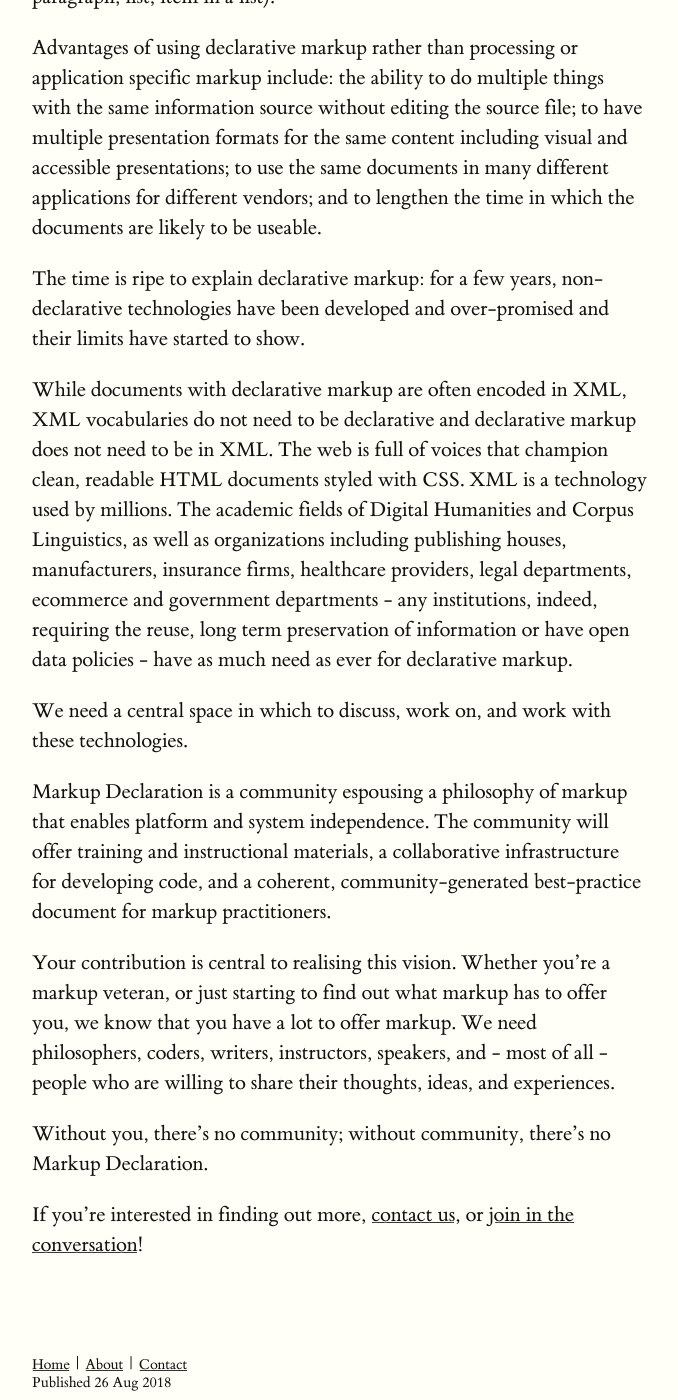
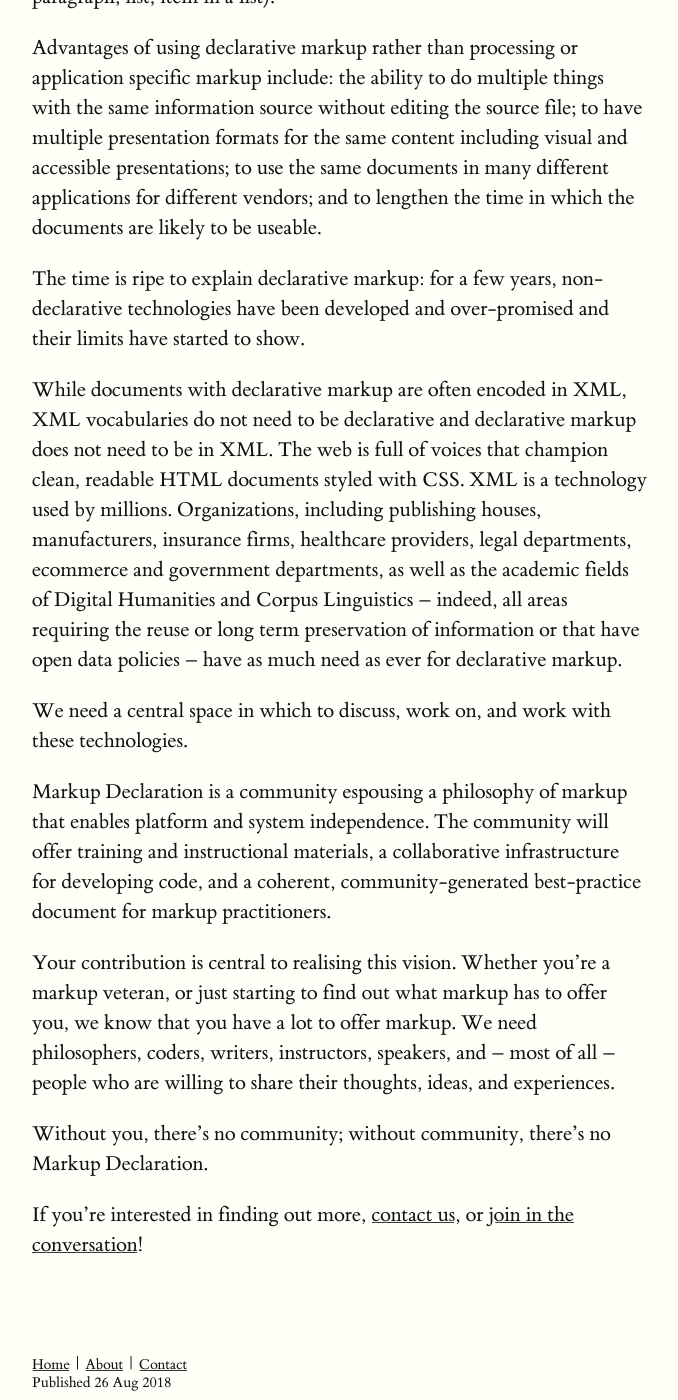
Before and after one commit to markupdeclaration/markupdeclaration.org, a Jekyll site: the page built from index.md, in a window 1280 px wide and 1400 px high, scrolled down 410 px. Shown: the whole window, without its empty margins (128-806 px from the left). Built offline with Jekyll 4.4.1, drawn with Linux system fonts in a browser that asks for light colours.

Commit message:
"requiring the reuse, long term preservation" doesn't scan
I started by having a problem with "requiring the reuse, long term preservation", then it snowballed.

En-dashes trump hyphens.

```diff
--- a/index.md
+++ b/index.md
@@ -26,16 +26,17 @@
 non-declarative technologies have been developed and over-promised and their
 limits have started to show.
 
-While documents with declarative markup are often encoded in XML, XML
-vocabularies do not need to be declarative and declarative markup does
-not need to be in XML. The web is full of voices that champion clean,
-readable HTML documents styled with CSS. XML is a technology used by millions.
-The academic fields of Digital Humanities and Corpus Linguistics, as well as
-organizations including publishing houses, manufacturers, insurance firms,
-healthcare providers, legal departments, ecommerce and government
-departments - any institutions, indeed, requiring the reuse,
-long term preservation of information or have open data
-policies - have as much need as ever for declarative markup.
+While documents with declarative markup are often encoded in XML,
+XML vocabularies do not need to be declarative and declarative
+markup does not need to be in XML. The web is full of voices that
+champion clean, readable HTML documents styled with CSS. XML is a
+technology used by millions. Organizations, including publishing
+houses, manufacturers, insurance firms, healthcare providers,
+legal departments, ecommerce and government departments, as well
+as the academic fields of Digital Humanities and Corpus
+Linguistics – indeed, all areas requiring the reuse or long term
+preservation of information or that have open data policies –
+have as much need as ever for declarative markup.
 
 We need a central space in which to discuss, work on, and work with
 these technologies.
@@ -49,8 +50,8 @@
 Your contribution is central to realising this vision. Whether you’re
 a markup veteran, or just starting to find out what markup has to
 offer you, we know that you have a lot to offer markup. We need
-philosophers, coders, writers, instructors, speakers, and - most of
-all - people who are willing to share their thoughts, ideas, and
+philosophers, coders, writers, instructors, speakers, and – most of
+all – people who are willing to share their thoughts, ideas, and
 experiences.
 
 Without you, there’s no community; without community, there’s no
```
